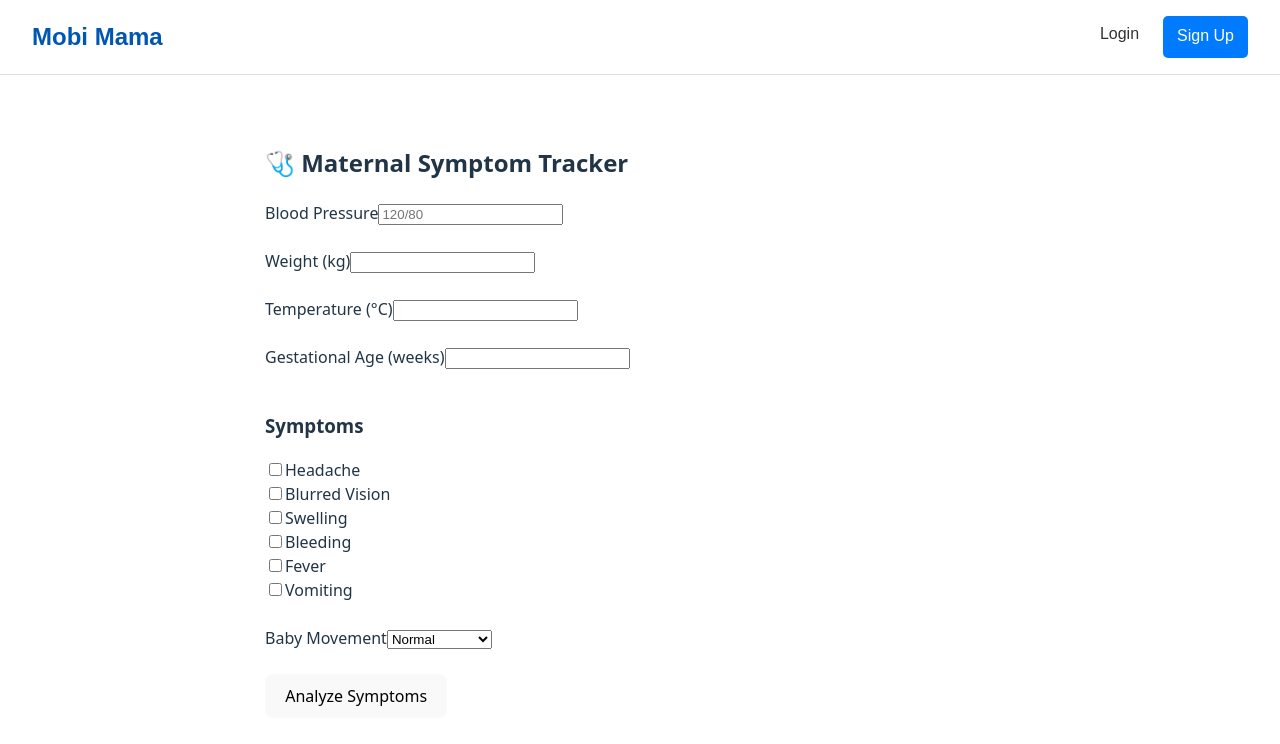
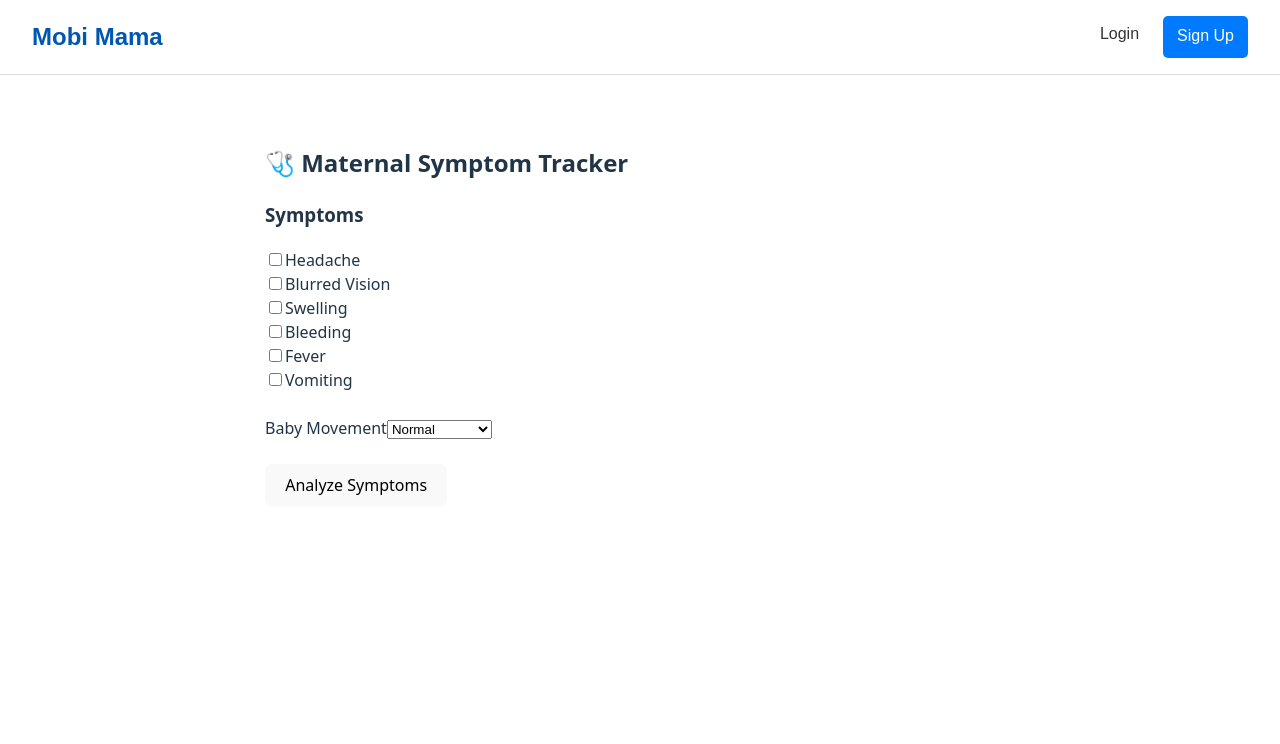
Before and after one commit to martinsalzberg53-collab/mobimama1111, a React app in the folder frontend/: page /symptom-tracker in a window 1280 px wide. Shown: the top 744 px of the page. Built offline with nearby package versions, Linux system fonts and the light colour scheme; no server answers; the HTML template or start-up script is replaced by a standard one.

Commit message:
Make symptom tracker tool-free
Remove blood pressure, weight, temperature, and gestational age inputs
so risk assessment relies only on observable symptoms. Align backend
risk logic with the symptom-only model.

```diff
--- a/frontend/src/pages/SymptomTracker.tsx
+++ b/frontend/src/pages/SymptomTracker.tsx
@@ -2,10 +2,6 @@ import { useState } from "react";
 
 export default function SymptomTracker() {
   const [formData, setFormData] = useState({
-    bloodPressure: "",
-    weight: "",
-    temperature: "",
-    gestationalAge: "",
     headache: false,
     blurredVision: false,
     swelling: false,
@@ -36,8 +32,6 @@ export default function SymptomTracker() {
     let risk = "Low";
     let advice =
       "No major warning signs detected. Continue antenatal visits, rest well, and maintain a healthy diet.";
-
-    const bp = formData.bloodPressure.trim();
 
     // HIGH RISK CONDITIONS
     if (formData.bleeding) {
@@ -78,23 +72,6 @@ export default function SymptomTracker() {
         "Persistent vomiting may cause dehydration. Please consult a healthcare provider.";
     }
 
-    // BLOOD PRESSURE CHECK
-    if (bp.includes("/")) {
-      const parts = bp.split("/");
-      const systolic = Number(parts[0]);
-      const diastolic = Number(parts[1]);
-
-      if (systolic >= 140 || diastolic >= 90) {
-        risk = "High";
-        advice =
-          "⚠️ High blood pressure detected. Seek immediate medical evaluation.";
-      } else if (systolic >= 130 || diastolic >= 85) {
-        risk = "Medium";
-        advice =
-          "Elevated blood pressure. Monitor closely and consult your healthcare provider.";
-      }
-    }
-
     setRiskLevel(risk);
     setRecommendation(advice);
   };
@@ -108,52 +85,6 @@ export default function SymptomTracker() {
   return (
     <div style={{ maxWidth: "750px", margin: "30px auto", padding: "20px" }}>
       <h2>🩺 Maternal Symptom Tracker</h2>
-
-      {/* BLOOD PRESSURE */}
-      <label>Blood Pressure</label>
-      <input
-        type="text"
-        name="bloodPressure"
-        placeholder="120/80"
-        value={formData.bloodPressure}
-        onChange={handleChange}
-      />
-
-      <br /><br />
-
-      {/* WEIGHT */}
-      <label>Weight (kg)</label>
-      <input
-        type="number"
-        name="weight"
-        value={formData.weight}
-        onChange={handleChange}
-      />
-
-      <br /><br />
-
-      {/* TEMPERATURE */}
-      <label>Temperature (°C)</label>
-      <input
-        type="number"
-        step="0.1"
-        name="temperature"
-        value={formData.temperature}
-        onChange={handleChange}
-      />
-
-      <br /><br />
-
-      {/* GESTATIONAL AGE */}
-      <label>Gestational Age (weeks)</label>
-      <input
-        type="number"
-        name="gestationalAge"
-        value={formData.gestationalAge}
-        onChange={handleChange}
-      />
-
-      <br /><br />
 
       <h3>Symptoms</h3>
 
```
Also changed, not shown: 1 other file (tests, documents, lock files or other folders).
